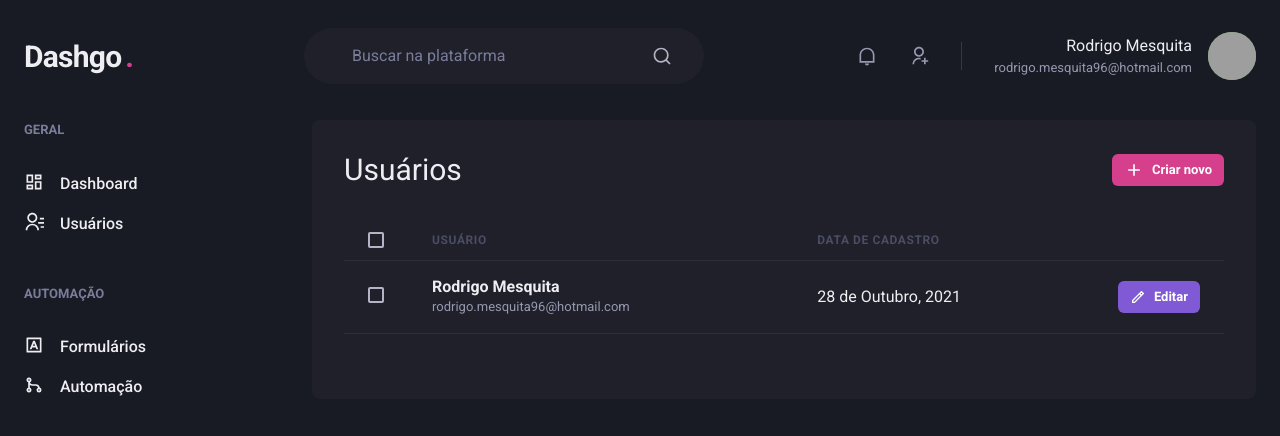
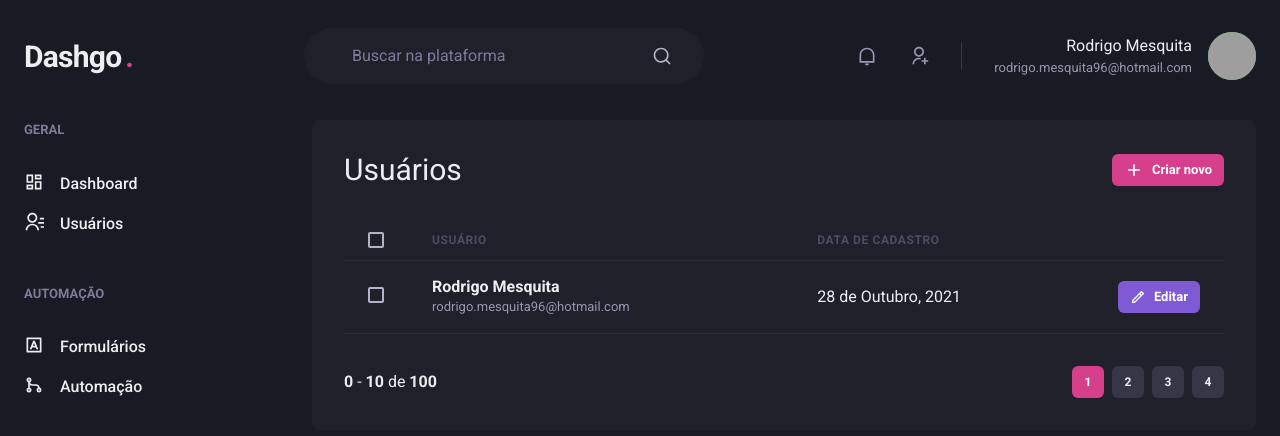
Before and after one commit to JoaoRodrigo1996/Ignite-Dashgo, a Next.js app: page /users in a window 1280 px wide. Shown: the top 436 px of the page. Built offline with nearby package versions, Linux system fonts and the light colour scheme; grey boxes are pictures that could not be loaded.

Commit message:
Componente Pagination

```diff
--- /dev/null
+++ b/src/components/Pagination.tsx
@@ -0,0 +1,56 @@
+import { Button, Box, Stack } from "@chakra-ui/react"
+
+export function Pagination() {
+  return (
+    <Stack
+      direction="row"
+      spacing="6"
+      mt="8"
+      justify="space-between"
+      align="center"
+    >
+      <Box>
+        <strong>0</strong> - <strong>10</strong> de <strong>100</strong>
+      </Box>
+      <Stack direction="row" spacing="2">
+        <Button
+          size="sm"
+          fontSize="xs"
+          width="4"
+          colorScheme="pink"
+          disable
+          _disable={{ bg: "pink.500", cursor: "default" }}
+        >
+          1
+        </Button>
+        <Button
+          size="sm"
+          fontSize="xs"
+          width="4"
+          bg="gray.700"
+          _hover={{ bg: "gray.500" }}
+        >
+          2
+        </Button>
+        <Button
+          size="sm"
+          fontSize="xs"
+          width="4"
+          bg="gray.700"
+          _hover={{ bg: "gray.500" }}
+        >
+          3
+        </Button>
+        <Button
+          size="sm"
+          fontSize="xs"
+          width="4"
+          bg="gray.700"
+          _hover={{ bg: "gray.500" }}
+        >
+          4
+        </Button>
+      </Stack>
+    </Stack>
+  )
+}
--- a/src/pages/users/index.tsx
+++ b/src/pages/users/index.tsx
@@ -15,6 +15,7 @@
 } from "@chakra-ui/react"
 import { RiAddLine, RiPencilLine } from "react-icons/ri"
 import { Header } from "../../components/Header"
+import { Pagination } from "../../components/Pagination"
 import { Sidebar } from "../../components/Sidebar"
 
 export default function UserList() {
@@ -80,6 +81,8 @@
               </Tr>
             </Tbody>
           </Table>
+
+          <Pagination />
         </Box>
       </Flex>
     </Box>
```
